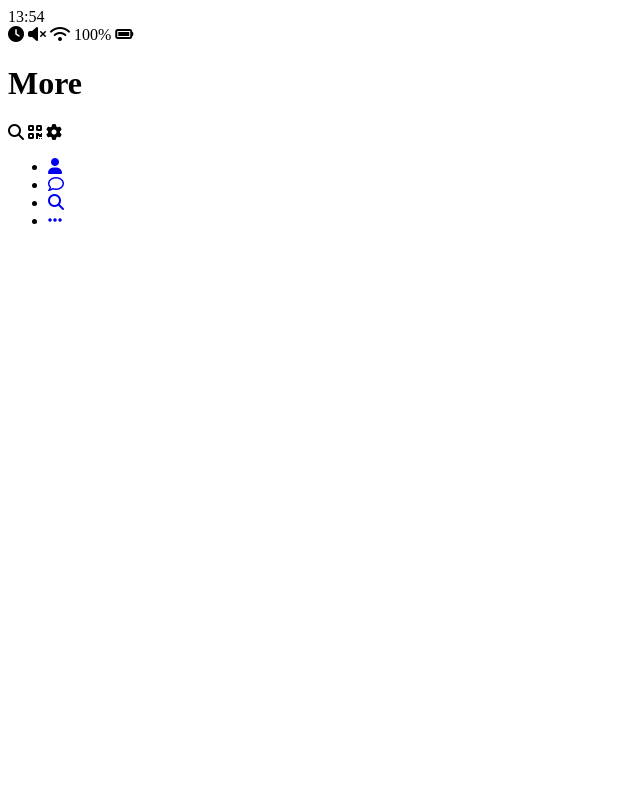
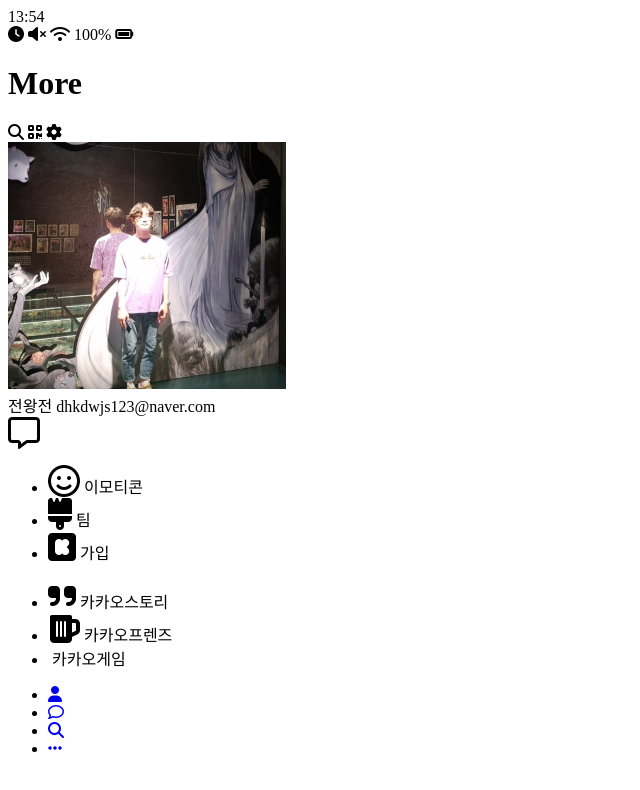
Before and after one commit to Impact4134/kakaoclone, a plain HTML site: page more.html in a window 1280 px wide. Shown: the whole page, without its empty margins (0-640 px from the left). Drawn offline with Linux system fonts and the light colour scheme.

Commit message:
.More 까지 작업중

```diff
--- a/more.html
+++ b/more.html
@@ -43,6 +43,71 @@
         </span>
       </div>
     </header>
+
+    <main class="more">
+      <header class="more__header">
+        <div class="more__friend friend friend--lg">
+          <div class="friend__column">
+            <img src="./images/avatar.png" class="g-avatar friend_-avatar" />
+            <div class="friend__content">
+              <span class="friend__name">
+                전왕전
+              </span>
+              <span class="friend__status">
+                dhkdwjs123@naver.com
+              </span>
+            </div>
+          </div>
+          <div class="friend__column">
+              <i class="far fa-comment-alt fa-2x"></i>
+            </div>
+          </div>
+        </div>
+
+        <ul class="more__btn-list">
+          <li class="more__btn">
+            <span class="more__btn-icon">
+              <i class="far fa-smile fa-2x"></i>
+            </span>
+            <span class="more__btn-title">이모티콘</span>
+          </li>
+
+          <li class="more__btn">
+            <span class="more__btn-icon">
+              <i class="fas fa-brush fa-2x"></i>
+            </span>
+            <span class="more__btn-title">팀</span>
+          </li>
+
+          <li class="more__btn">
+            <span class="more__btn-icon">
+              <i class="fab fa-kickstarter fa-2x"></i>
+            </span>
+            <span class="more__btn-title">가입</span>
+          </li>
+        </ul>
+      </header>
+
+      <section class="more__suggestions">
+        <ul class="more__suggestions_list">
+          <li class="more__suggestion suggestion">
+            <i class="fas fa-quote-right fa-2x"></i>
+            <span class="suggestion__title">카카오스토리</span>
+          </li>
+
+          <li class="more__suggestion suggestion">
+            <i class="fas fa-beer fa-2x"></i>
+            <span class="suggestion__title">카카오프렌즈</span>
+          </li>
+
+          <li class="more__suggestion suggestion">
+            <img src="" alt="" class="suggestion__icon">
+            <span class="suggestion__title">카카오게임</span>
+          </li>
+        </ul>
+      </section>
+    </main>
+
     <nav class="nav">
       <ul class="nav__list">
         <li class="nav__list-item">
```
Also changed, not shown: find.html (+52 -1 lines).
